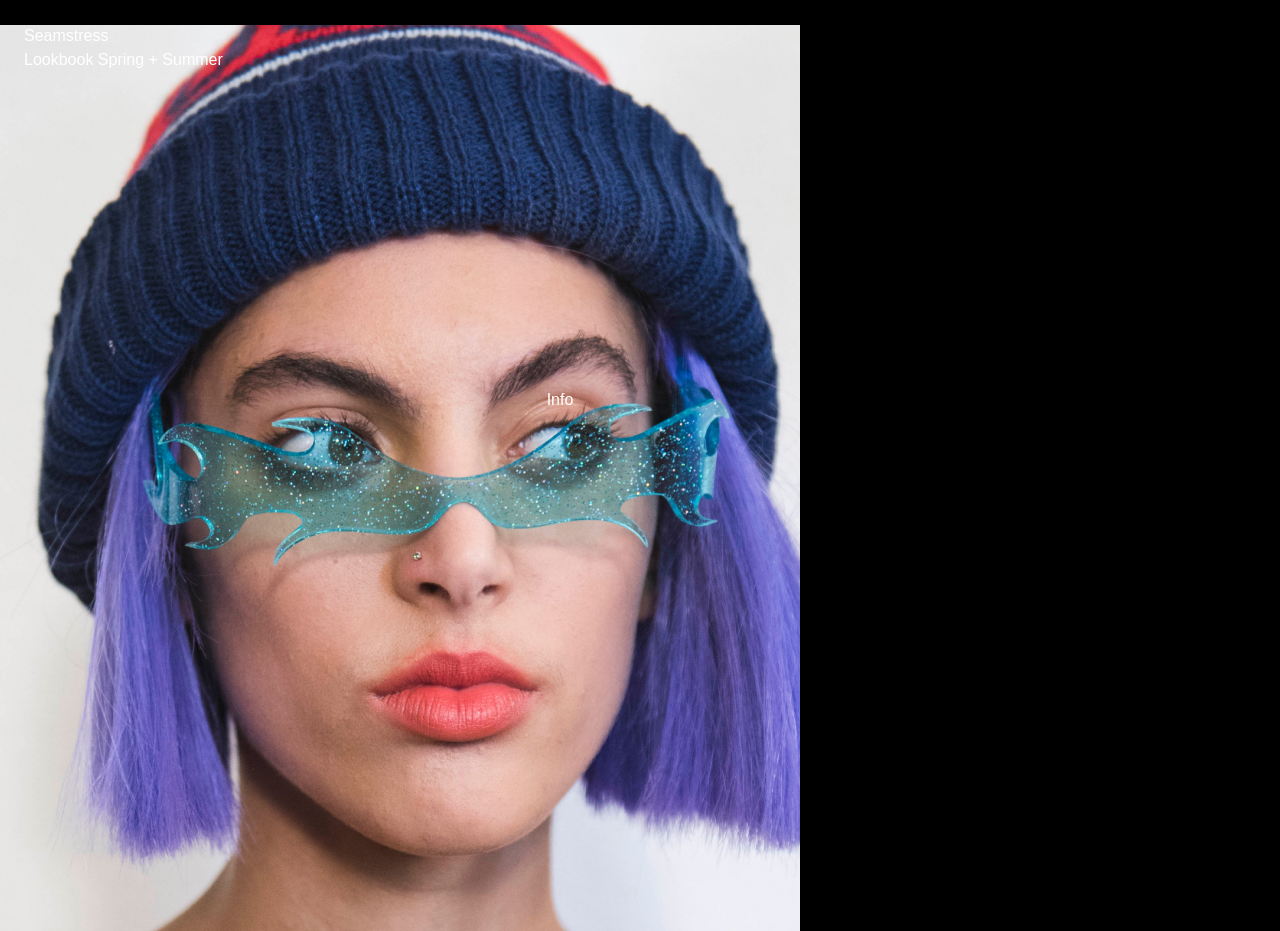
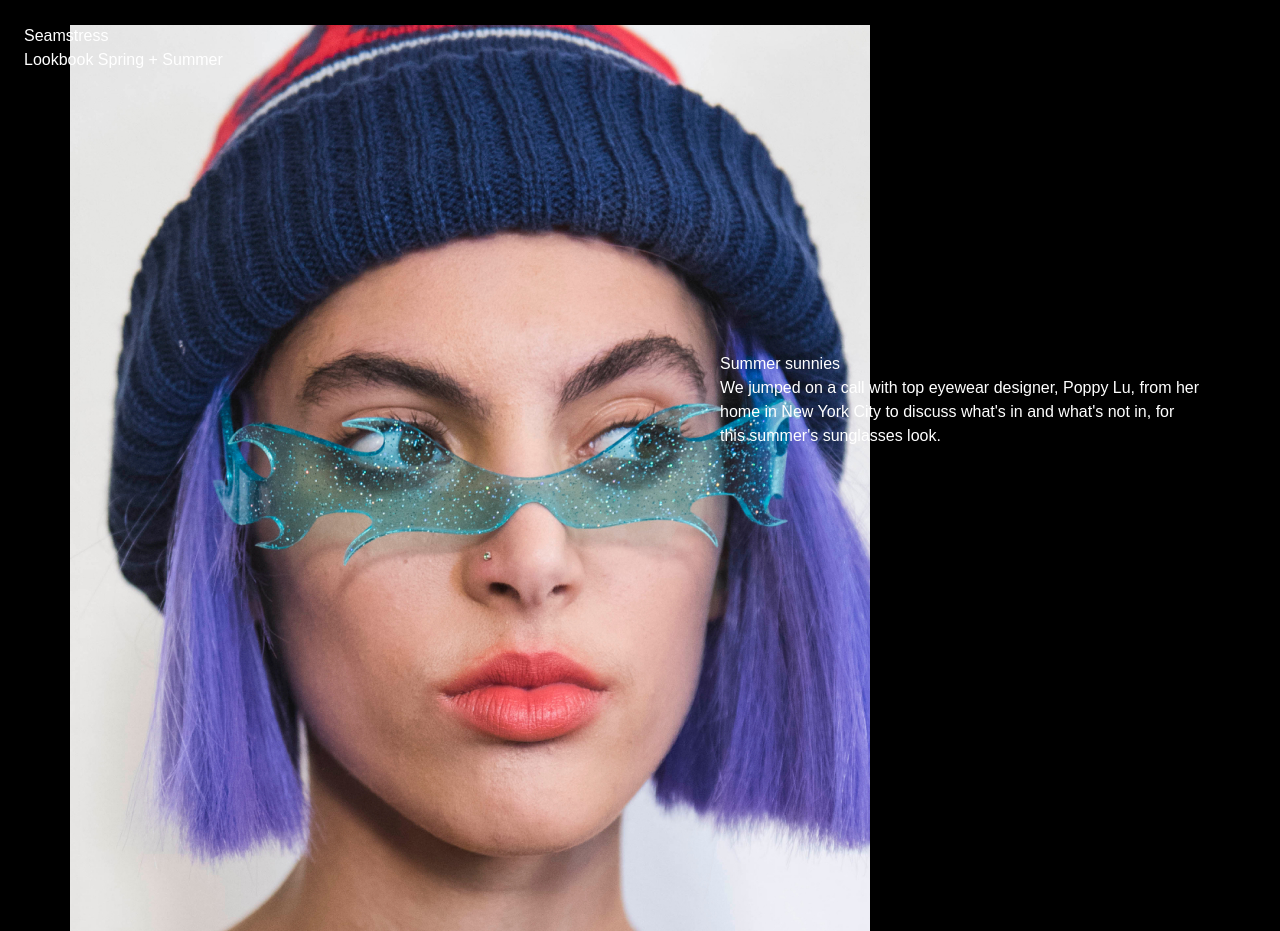
Before and after one commit to piyushkochhar/seamstress, a plain HTML site: page index.html in a window 1280 px wide. Shown: the top 931 px of the page. Drawn offline with Linux system fonts and the light colour scheme.

Commit message:
split working

```diff
--- a/index.html
+++ b/index.html
@@ -19,7 +19,14 @@
         </div>
       </div>
       <div class="split">
-        <div class="info">Info</div>
+        <div class="info">
+          <h2>Summer sunnies</h2>
+          <p>
+            We jumped on a call with top eyewear designer, Poppy Lu, from her
+            home in New York City to discuss what's in and what's not in, for
+            this summer's sunglasses look.
+          </p>
+        </div>
       </div>
     </section>
   </body>
--- a/style.css
+++ b/style.css
@@ -4,7 +4,6 @@ body {
   line-height: 1.5;
   background-color: #000000;
   color: #ffffff;
-  width: 620px;
 }
 
 header {
```
